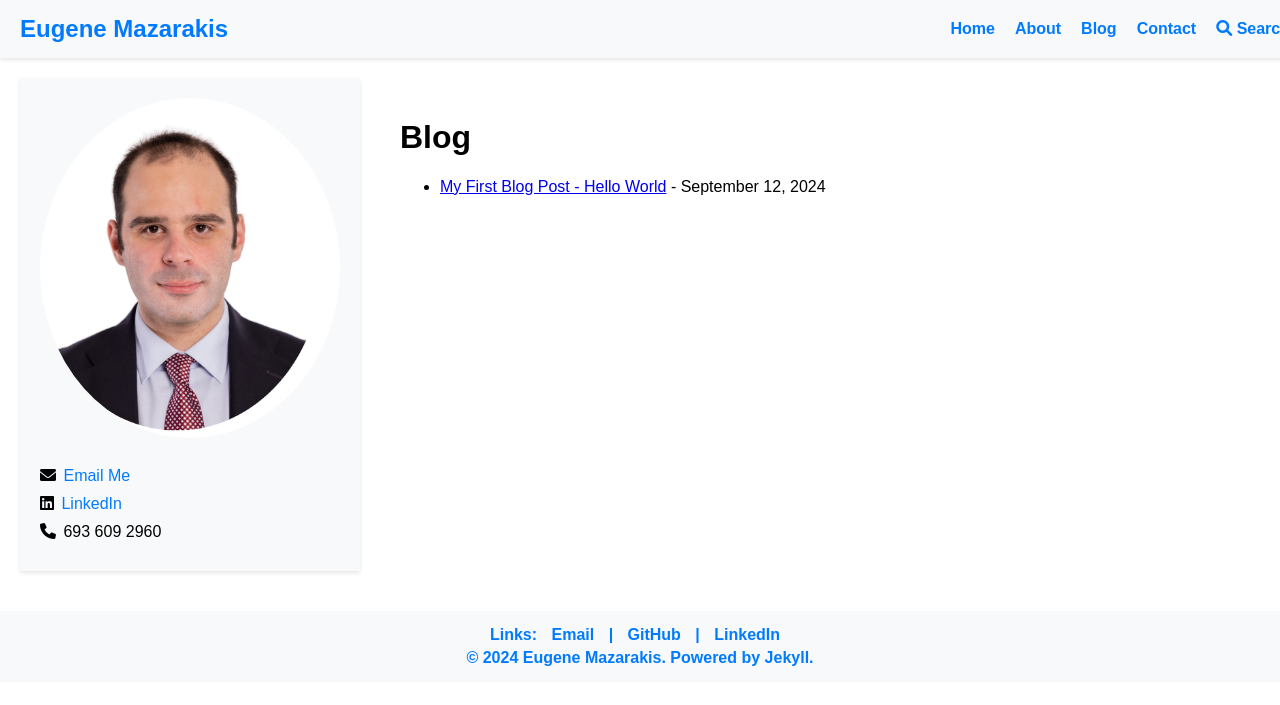
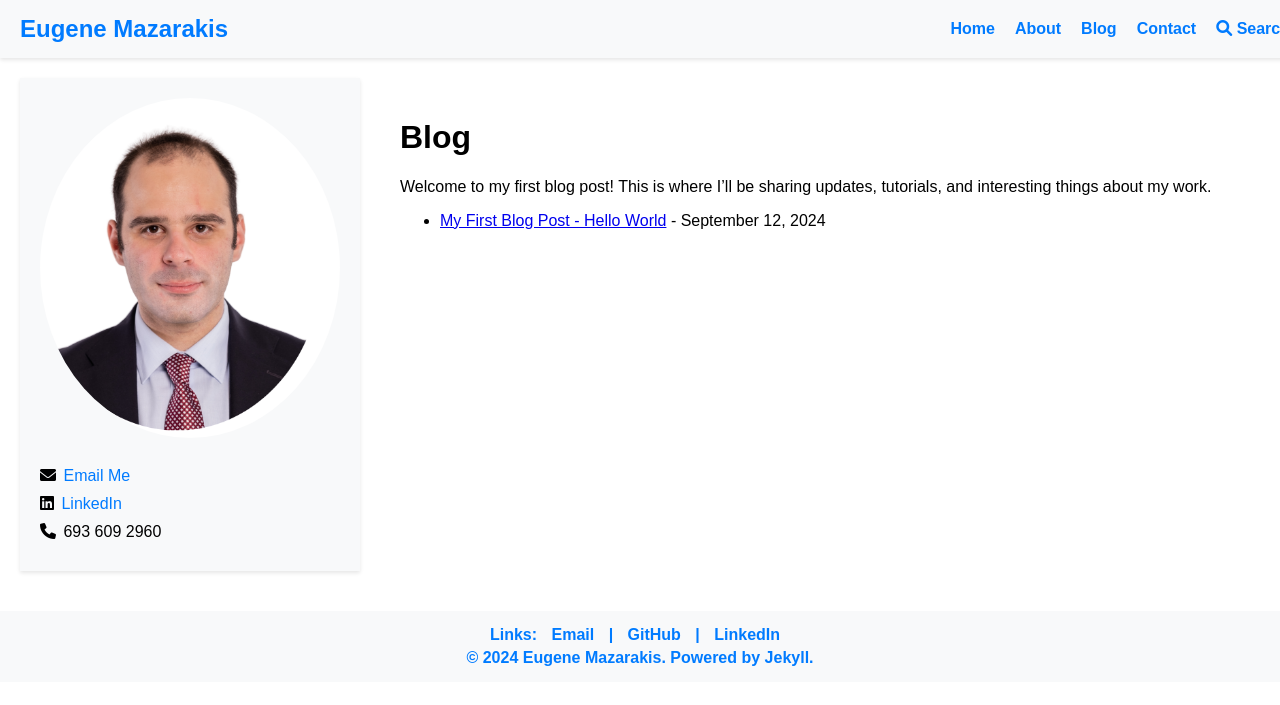
Before and after one commit to EMazarakis/EMazarakis.github.io, a Jekyll site: the page built from blog.md, in a window 1280 px wide. Shown: the top 705 px of the page. Built offline with Jekyll 4.4.1, drawn with Linux system fonts in a browser that asks for light colours.

Commit message:
Update blog.md

```diff
--- a/blog.md
+++ b/blog.md
@@ -4,6 +4,7 @@ title: Blog
 ---
 
 <h1>Blog</h1>
+Welcome to my first blog post! This is where I’ll be sharing updates, tutorials, and interesting things about my work.
 
 <ul>
   {% for post in site.posts %}
```
